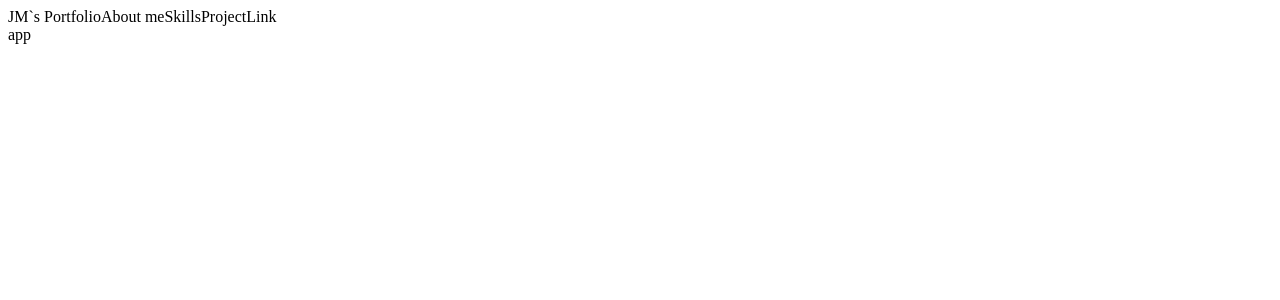
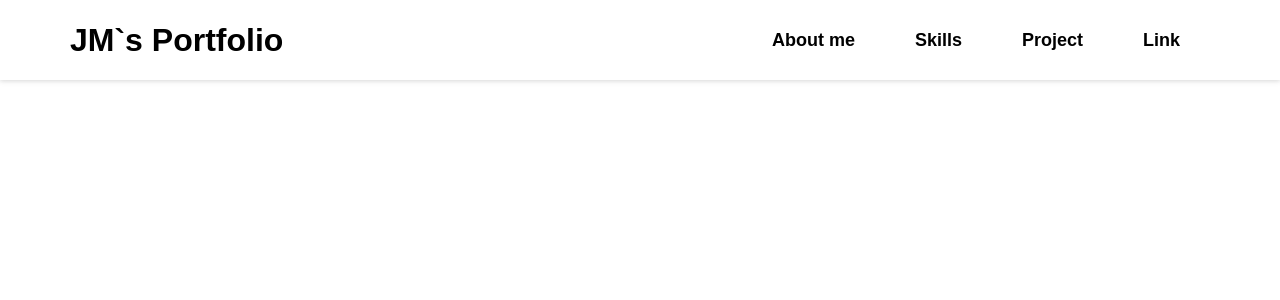
Before and after one commit to James940522/PORTFOLIO, a React (Create React App) app in the folder client/: page / in a window 1280 px wide. Shown: the top 300 px of the page. Built offline with nearby package versions, Linux system fonts and the light colour scheme.

Commit message:
네비게이션바 기초 작업

```diff
--- a/client/src/App.js
+++ b/client/src/App.js
@@ -1,11 +1,13 @@
 import Nav from "./Components/Nav";
+
+import "./app.scss";
 
 function App() {
   return (
-    <>
+    <div className="body">
       <Nav />
       <div>app</div>
-    </>
+    </div>
   );
 }
 
--- a/client/src/Components/Nav/index.js
+++ b/client/src/Components/Nav/index.js
@@ -1,12 +1,49 @@
+import "./index.scss";
+
 function Nav() {
+  const moveScroll = (key) => {
+    if (key === "main") {
+      console.log("main");
+    } else if (key === "about") {
+      console.log("about");
+    } else if (key === "skills") {
+      console.log("skills");
+    } else if (key === "project") {
+      console.log("project");
+    } else if (key === "link") {
+      console.log("link");
+    }
+  };
+
   return (
     <header>
-      <div>
-        <span>JM`s Portfolio</span>
-        <span>About me</span>
-        <span>Skills</span>
-        <span>Project</span>
-        <span>Link</span>
+      <div id="navigation-bar">
+        <h1 className="logo navigation" onClick={(e) => moveScroll("main")}>
+          JM`s Portfolio
+        </h1>
+        <nav className="menu-section">
+          <span
+            className="navigation menu"
+            onClick={(e) => moveScroll("about")}
+          >
+            About me
+          </span>
+          <span
+            className="navigation menu"
+            onClick={(e) => moveScroll("skills")}
+          >
+            Skills
+          </span>
+          <span
+            className="navigation menu"
+            onClick={(e) => moveScroll("project")}
+          >
+            Project
+          </span>
+          <span className="navigation menu" onClick={(e) => moveScroll("link")}>
+            Link
+          </span>
+        </nav>
       </div>
     </header>
   );
--- /dev/null
+++ b/client/src/Components/Nav/index.scss
@@ -0,0 +1,42 @@
+header {
+  display: block;
+  width: 100%;
+  position: fixed;
+  top: 0;
+  left: 0;
+  z-index: 10;
+  box-shadow: 0 1px 0.3rem hsl(0deg 0% 80% / 80%);
+  background-color: #fff;
+  //   color: hsla(0, 0%, 100%, 0.7);
+  #navigation-bar {
+    width: 100%;
+    max-width: 71.25rem;
+    height: 40px;
+    margin: 0 auto;
+    padding: 1.25rem 2rem;
+    display: flex;
+    justify-content: space-between;
+    align-items: center;
+    .logo {
+      font-weight: 600;
+      cursor: pointer;
+    }
+    .navigation {
+      cursor: pointer;
+      &:hover {
+        color: rgb(218, 139, 255);
+      }
+    }
+    .menu-section {
+      display: flex;
+      align-items: center;
+      .menu {
+        font-weight: 600;
+        font-size: large;
+        padding: 0 30px;
+      }
+    }
+  }
+}
+
+// span
--- /dev/null
+++ b/client/src/app.scss
@@ -0,0 +1,8 @@
+* {
+  margin: 0;
+  font-family: Noto Sans KR, sans-serif;
+}
+
+.body {
+  height: 2000px;
+}
```
